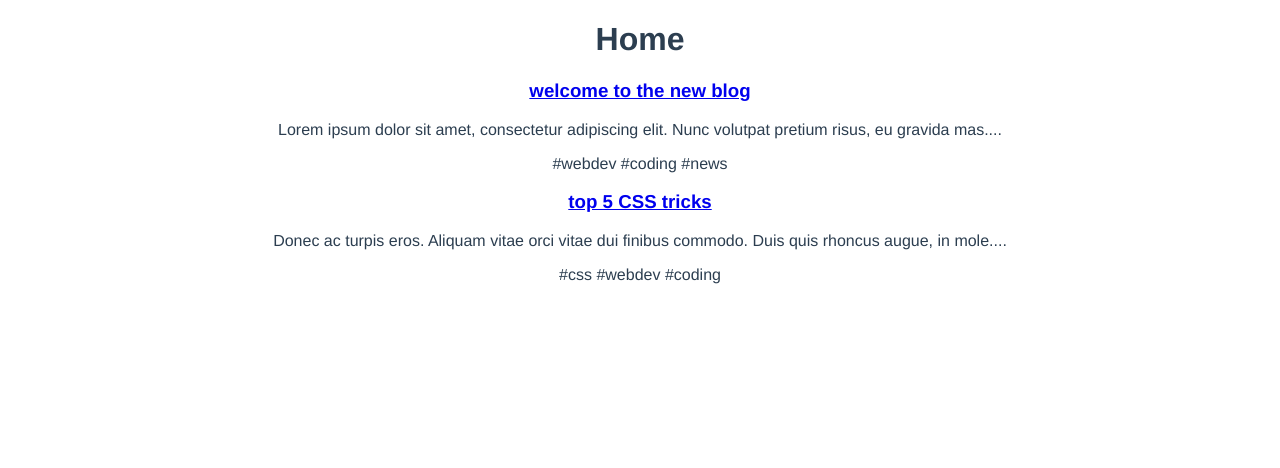
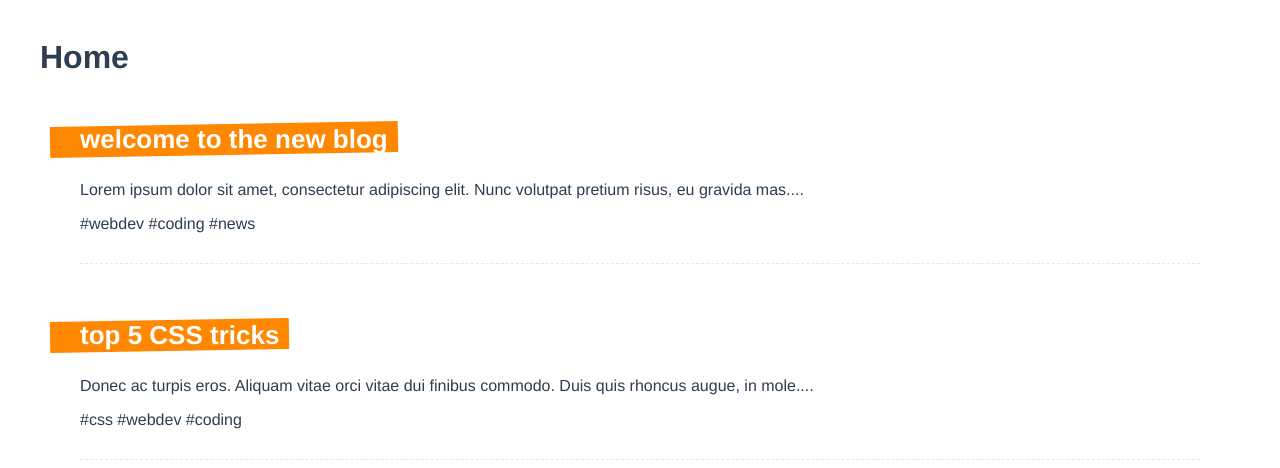
Before and after one commit to themis1986/blog, a Vue app: page / in a window 1280 px wide. Shown: the top 468 px of the page. Built offline with nearby package versions, Linux system fonts and the light colour scheme; data requests are answered from the project's data file.

Commit message:
Added styles

```diff
--- a/src/App.vue
+++ b/src/App.vue
@@ -7,7 +7,6 @@
   font-family: Avenir, Helvetica, Arial, sans-serif;
   -webkit-font-smoothing: antialiased;
   -moz-osx-font-smoothing: grayscale;
-  text-align: center;
   color: #2c3e50;
 }
 </style>
--- a/src/components/SinglePost.vue
+++ b/src/components/SinglePost.vue
@@ -23,4 +23,30 @@
 };
 </script>
 
-<style scoped></style>
+<style scoped>
+.post {
+  margin: 0 40px 30px;
+  padding-bottom: 30px;
+  border-bottom: 1px dashed #e7e7e7;
+}
+.post h3 {
+  display: inline-block;
+  position: relative;
+  font-size: 26px;
+  color: #fff;
+  margin-bottom: 10px;
+  max-width: 400px;
+}
+.post h3::before {
+  content: "";
+  display: block;
+  width: 100%;
+  height: 100%;
+  background: #ff8800;
+  position: absolute;
+  z-index: -1;
+  padding-right: 40px;
+  left: -30px;
+  transform: rotateZ(-1deg);
+}
+</style>
--- a/src/views/Details.vue
+++ b/src/views/Details.vue
@@ -25,7 +25,9 @@
 <style scoped>
 .post {
   max-width: 1200px;
-  margin: 0 auto;
+  margin: 0 40px 30px;
+  padding-bottom: 30px;
+  border-bottom: 1px dashed #e7e7e7;
 }
 
 .post p {
@@ -34,6 +36,27 @@
   margin-top: 40px;
 }
 
+.post h3 {
+  display: inline-block;
+  position: relative;
+  font-size: 26px;
+  color: #fff;
+  margin-bottom: 10px;
+  max-width: 400px;
+}
+.post h3::before {
+  content: "";
+  display: block;
+  width: 100%;
+  height: 100%;
+  background: #ff8800;
+  position: absolute;
+  z-index: -1;
+  padding-right: 40px;
+  left: -30px;
+  transform: rotateZ(-1deg);
+}
+
 .pre {
   white-space: pre-wrap;
 }
--- a/src/views/Home.vue
+++ b/src/views/Home.vue
@@ -38,3 +38,11 @@
   },
 };
 </script>
+
+<style>
+.home {
+  max-width: 1200px;
+  margin: 0 auto;
+  padding: 10px;
+}
+</style>
```
